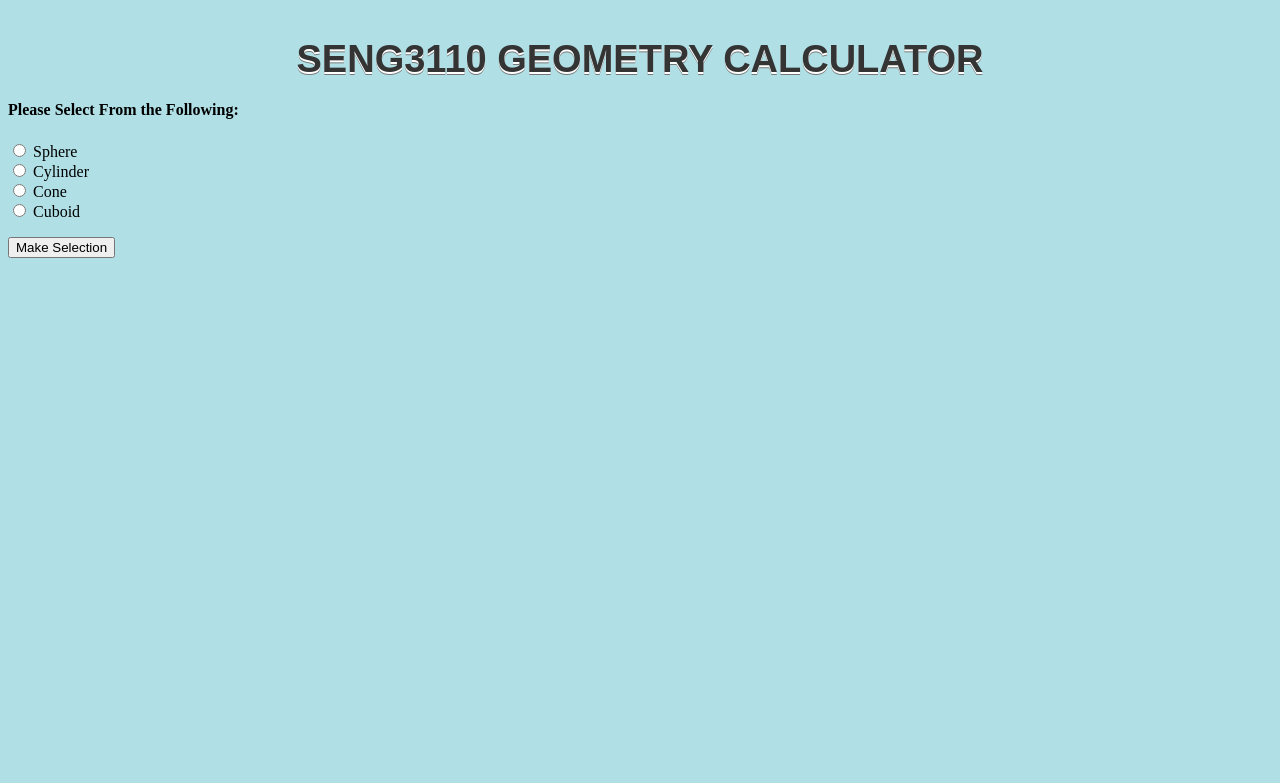
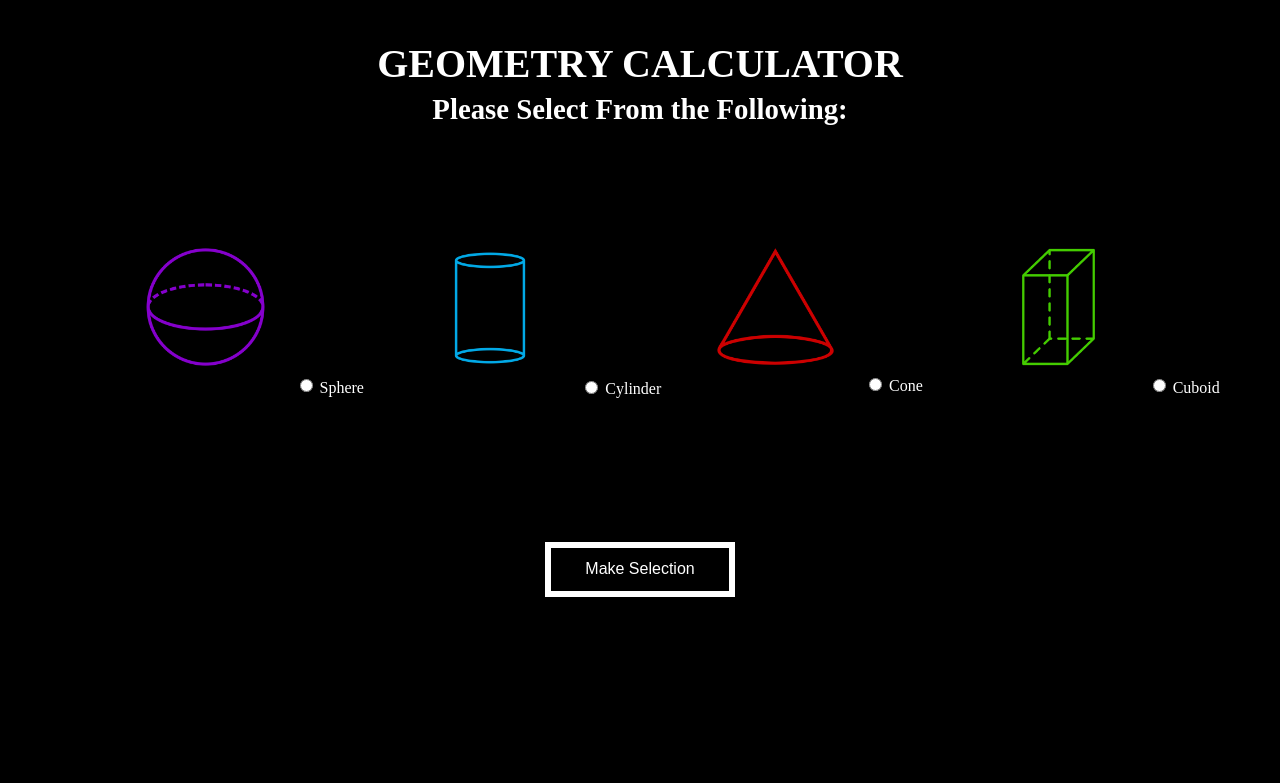
Before and after one commit to Bethanii/GeometryCalculator_Python, a Flask app: page / in a window 1280 px wide. Shown: the top 783 px of the page. Run offline with Flask 2, Linux system fonts and the light colour scheme.

Commit message:
css additions

```diff
--- a/static/css/main.css
+++ b/static/css/main.css
@@ -1,15 +1,53 @@
 body {
-    background-color: powderblue;
+    background-color: black;
+	color: white;
   }
 
   h3 {
 	margin: 1em 0 0.5em 0;
-	color: #343434;
+	color: white;
 	font-weight: bold;
-	font-family: 'Ultra', sans-serif;
-	font-size: 38px;
-	line-height: 42px;
+	font-size: 2.5em;
 	text-transform: uppercase;
-	text-shadow: 0 2px white, 0 3px #777;
+    text-align: center;
+  }
+
+  h4
+  {
+	 margin-top: -0.5em;
+	color: white;
+	font-size: 1.8em;
     text-align: center;
 }
+.container
+{
+	margin-left: 7em;
+	margin-top: 6em;
+	display:flex;
+	justify-content: space-evenly;
+	flex-direction: row;
+	width: 90%;
+}
+.button
+{
+	display:flex;
+	justify-content: space-evenly;
+}
+.buttonInside
+{
+	margin-top: 9em;
+	flex-direction: row;
+	width: 15%;
+	height: 15%;
+	background-color: black;
+	border: white solid 0.4em;
+	color: white;
+	padding: 0.8em 0.5em;
+	text-align: center;
+	text-decoration: none;
+	font-size: 1em;
+}
+.image
+{
+	width: 60%;
+}
--- a/templates/index.html
+++ b/templates/index.html
@@ -4,24 +4,39 @@
     <link rel="stylesheet" href="{{url_for('static', filename='css/main.css')}}">
 </head>
 <body>
-    <h3>SENG3110 Geometry Calculator</h3>
+    <h3>Geometry Calculator</h3>
     <h4>Please Select From the Following: </h4>
 
     <form action="{{ url_for("mainForm")}}" method="post">
+        <div class = "container">
+            <div>
             <!-- SPHERE -->
+                <img class = "image" src="./static/Images/sphere.png" alt="sphere">
                 <input type="radio" id="sphere" name="sphere">
                 <label for="sphere">Sphere</label></br>
+            </div>
+            <div>
             <!-- CYLINDER -->
+                <img class = "image" src="./static/Images/cylinder.png" alt="cylinder">
                 <input type="radio" id="cylinder" name="cylinder">
                 <label for="cylinder">Cylinder</label></br>
+            </div>
+            <div>
             <!-- CONE -->
+                <img class = "image" src="./static/Images/cone.png" alt="cone">
                 <input type="radio" id="cone" name="cone">
                 <label for="cone">Cone</label></br>
+            </div>
+            <div>
             <!-- CUBOID -->
+                <img class = "image" src="./static/Images/cuboid.png" alt="cuboid">
                 <input type="radio" id="cuboid" name="cuboid">
                 <label for="cuboid">Cuboid</label></br>
-        <p></p>
-        <button type="submit">Make Selection</button>
+            </div>
+        </div>
+        <div class = "button">
+            <button class = "buttonInside" type="submit">Make Selection</button>
+        </div>
     </form>
 </body>
 </html>
```
Also changed, not shown: static/Images/cone.png (added), static/Images/cube.png (added), static/Images/cuboid.png (added), static/Images/cylinder.png (added), static/Images/sphere.png (added). Lines whose indentation alone changed are shown as unchanged.
